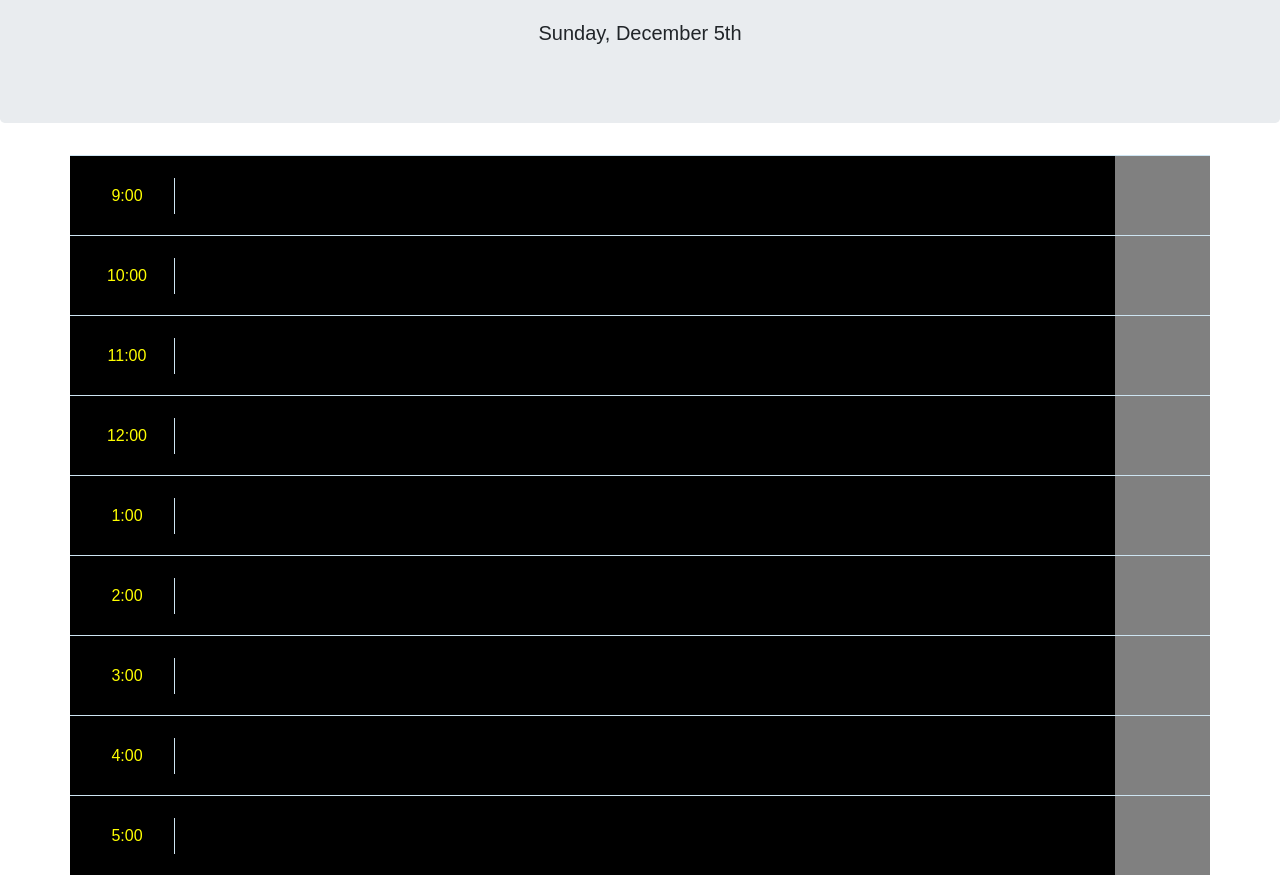
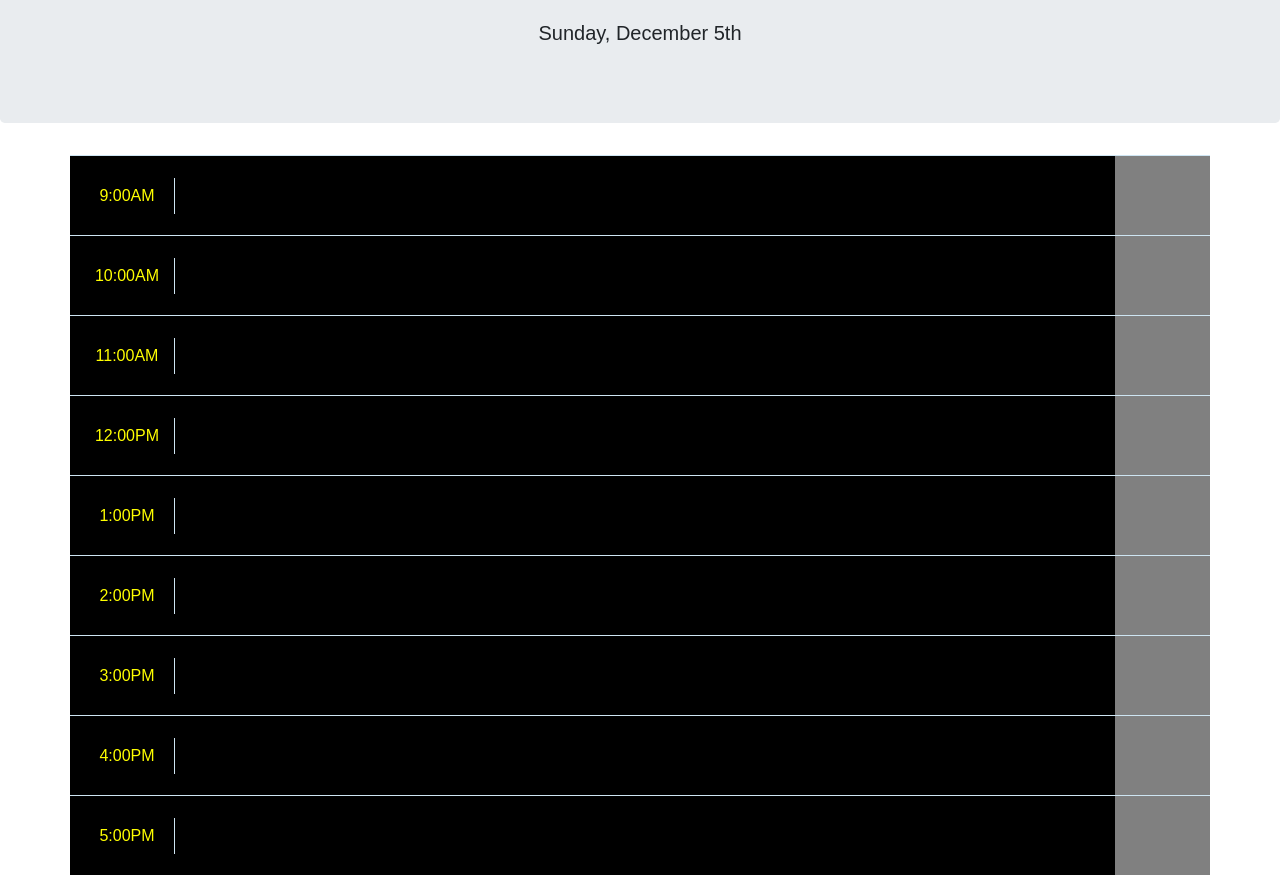
Before and after one commit to brucewill03/WorkingTask, a plain HTML site: page index.html in a window 1280 px wide. Shown: the part 191-1066 px from the top of the page. Drawn offline with nearby package versions, Linux system fonts and the light colour scheme.

```diff
--- a/index.html
+++ b/index.html
@@ -31,63 +31,63 @@
     <div class="container">
       <!-- Timeblocks go here -->
       <div id="9" class="row task-info">
-        <div class="col-1 hour my-auto">9:00</div>
+        <div class="col-1 hour my-auto">9:00AM</div>
         <div class="col task"></div>
         <button class="col-1 saveBtn d-flex justify-content-center align-items-center">
           <span class="oi oi-lock-locked"></span>
         </button>
       </div>
       <div id="10" class="row task-info">
-        <div class="col-1 hour my-auto">10:00</div>
+        <div class="col-1 hour my-auto">10:00AM</div>
         <div class="col task"></div>
         <button class="col-1 saveBtn d-flex justify-content-center align-items-center">
           <span class="oi oi-lock-locked"></span>
         </button>
       </div>
       <div id="11" class="row task-info">
-        <div class="col-1 hour my-auto">11:00</div>
+        <div class="col-1 hour my-auto">11:00AM</div>
         <div class="col task"></div>
         <button class="col-1 saveBtn d-flex justify-content-center align-items-center">
           <span class="oi oi-lock-locked"></span>
         </button>
       </div>
       <div id="12" class="row task-info">
-        <div class="col-1 hour my-auto">12:00</div>
+        <div class="col-1 hour my-auto">12:00PM</div>
         <div class="col task"></div>
         <button class="col-1 saveBtn d-flex justify-content-center align-items-center">
           <span class="oi oi-lock-locked"></span>
         </button>
       </div>
       <div id="13" class="row task-info">
-        <div class="col-1 hour my-auto">1:00</div>
+        <div class="col-1 hour my-auto">1:00PM</div>
         <div class="col task"></div>
         <button class="col-1 saveBtn d-flex justify-content-center align-items-center">
           <span class="oi oi-lock-locked"></span>
         </button>
       </div>
       <div id="14" class="row task-info">
-        <div class="col-1 hour my-auto">2:00</div>
+        <div class="col-1 hour my-auto">2:00PM</div>
         <div class="col task"></div>
         <button class="col-1 saveBtn d-flex justify-content-center align-items-center">
           <span class="oi oi-lock-locked"></span>
         </button>
       </div>
       <div id="15" class="row task-info">
-        <div class="col-1 hour my-auto">3:00</div>
+        <div class="col-1 hour my-auto">3:00PM</div>
         <div class="col task"></div>
         <button class="col-1 saveBtn d-flex justify-content-center align-items-center">
           <span class="oi oi-lock-locked"></span>
         </button>
       </div>
       <div id="16" class="row task-info">
-        <div class="col-1 hour my-auto">4:00</div>
+        <div class="col-1 hour my-auto">4:00PM</div>
         <div class="col task"></div>
         <button class="col-1 saveBtn d-flex justify-content-center align-items-center">
           <span class="oi oi-lock-locked"></span>
         </button>
       </div>
       <div id="17" class="row task-info">
-        <div class="col-1 hour my-auto">5:00</div>
+        <div class="col-1 hour my-auto">5:00PM</div>
         <div class="col task"></div>
         <button class="col-1 saveBtn d-flex justify-content-center align-items-center">
           <span class="oi oi-lock-locked"></span>
```
Also changed, not shown: Images/Screenshot1.png (added), 2 other files.
